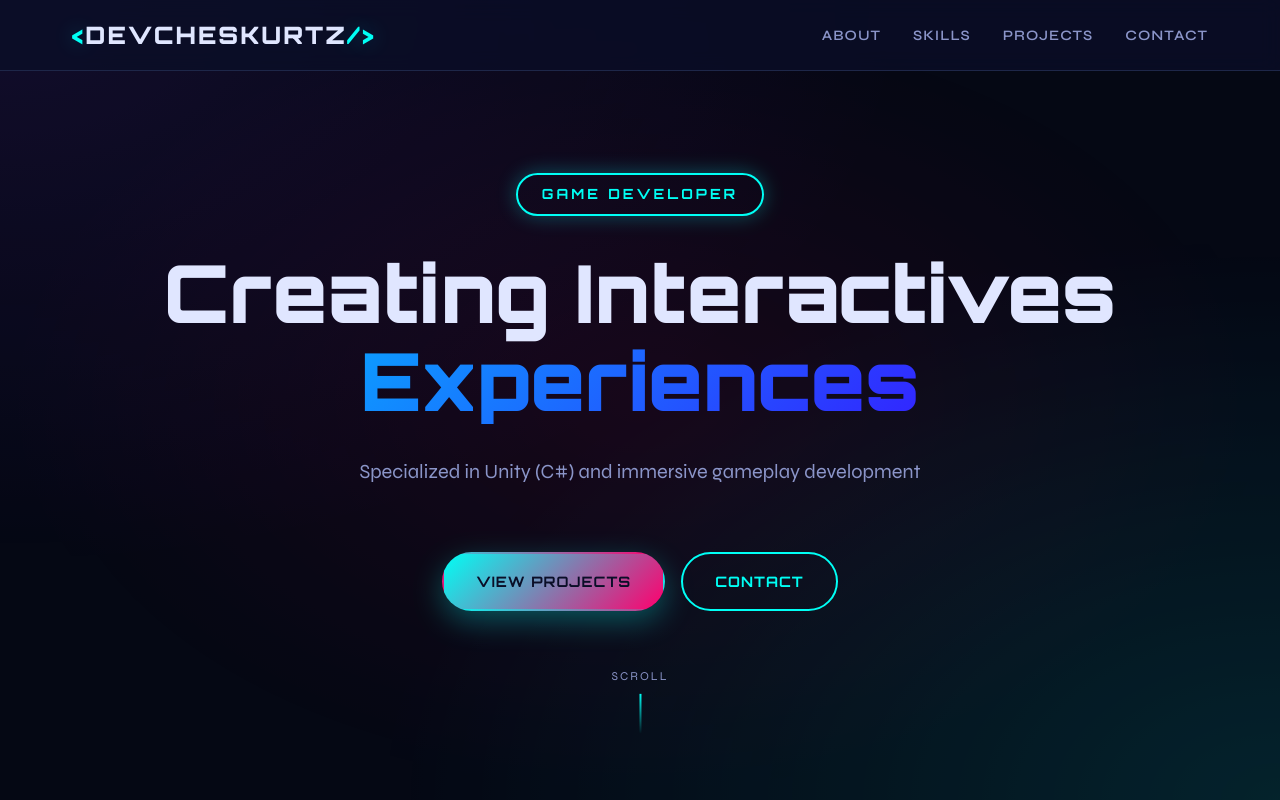
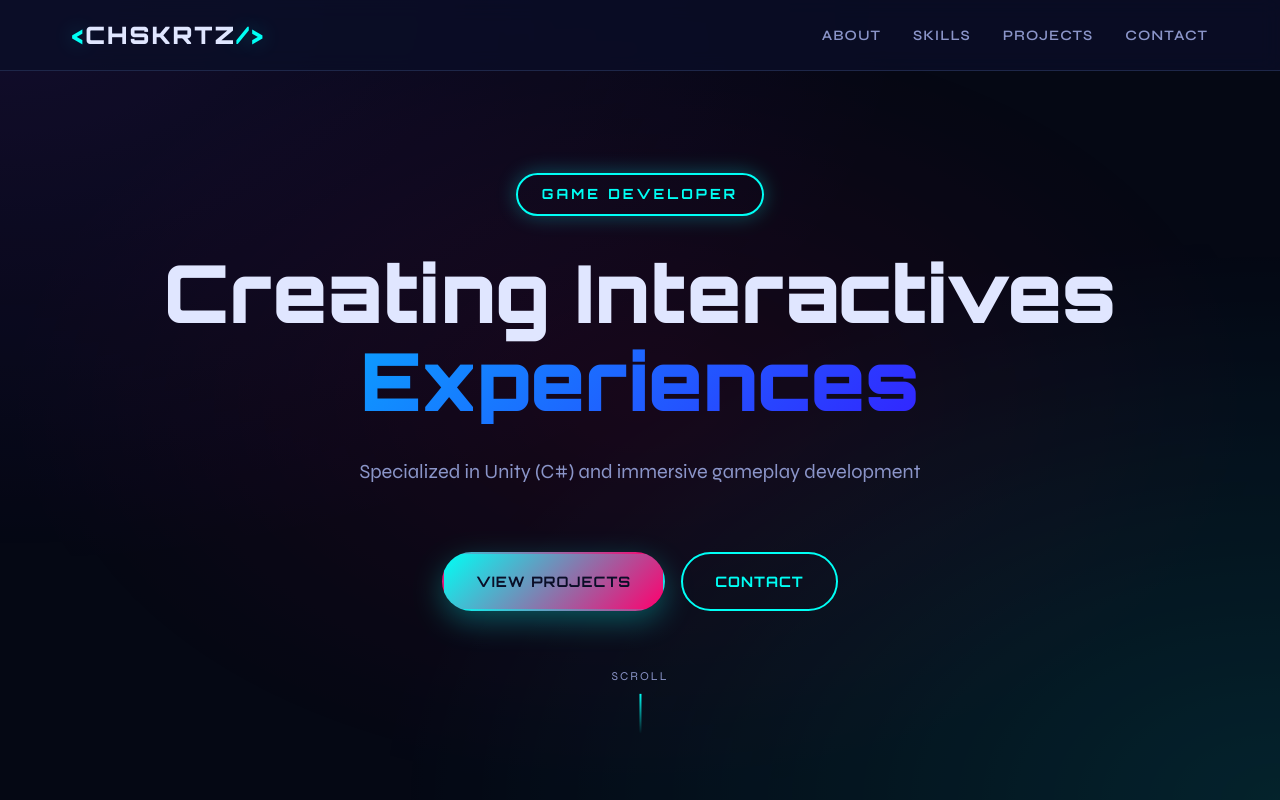
Before and after one commit to ChesKrt/Portfolio, a plain HTML site: page docs/index.html in a window 1280 px wide. Shown: the top 800 px of the page. Drawn offline with Linux system fonts and the light colour scheme.

Commit message:
tittle fix

```diff
--- a/docs/index.html
+++ b/docs/index.html
@@ -3,7 +3,7 @@
 <head>
     <meta charset="UTF-8">
     <meta name="viewport" content="width=device-width, initial-scale=1.0">
-    <title>About DevChesKurtz</title>
+    <title>About ChesKrtz</title>
     <link rel="icon" type="image/svg+xml" href="favicon.svg">
     <link rel="stylesheet" href="styles.css">
     <link rel="preconnect" href="https://fonts.googleapis.com">
@@ -14,7 +14,7 @@
     <nav class="nav">
         <div class="nav-container">
             <a href="#hero" class="logo">
-                <span class="logo-bracket">&lt;</span>DEVCHESKURTZ<span class="logo-bracket">/&gt;</span>
+                <span class="logo-bracket">&lt;</span>CHSKRTZ<span class="logo-bracket">/&gt;</span>
             </a>
             <ul class="nav-links">
                 <li><a href="#about" data-section="about">About</a></li>
```
